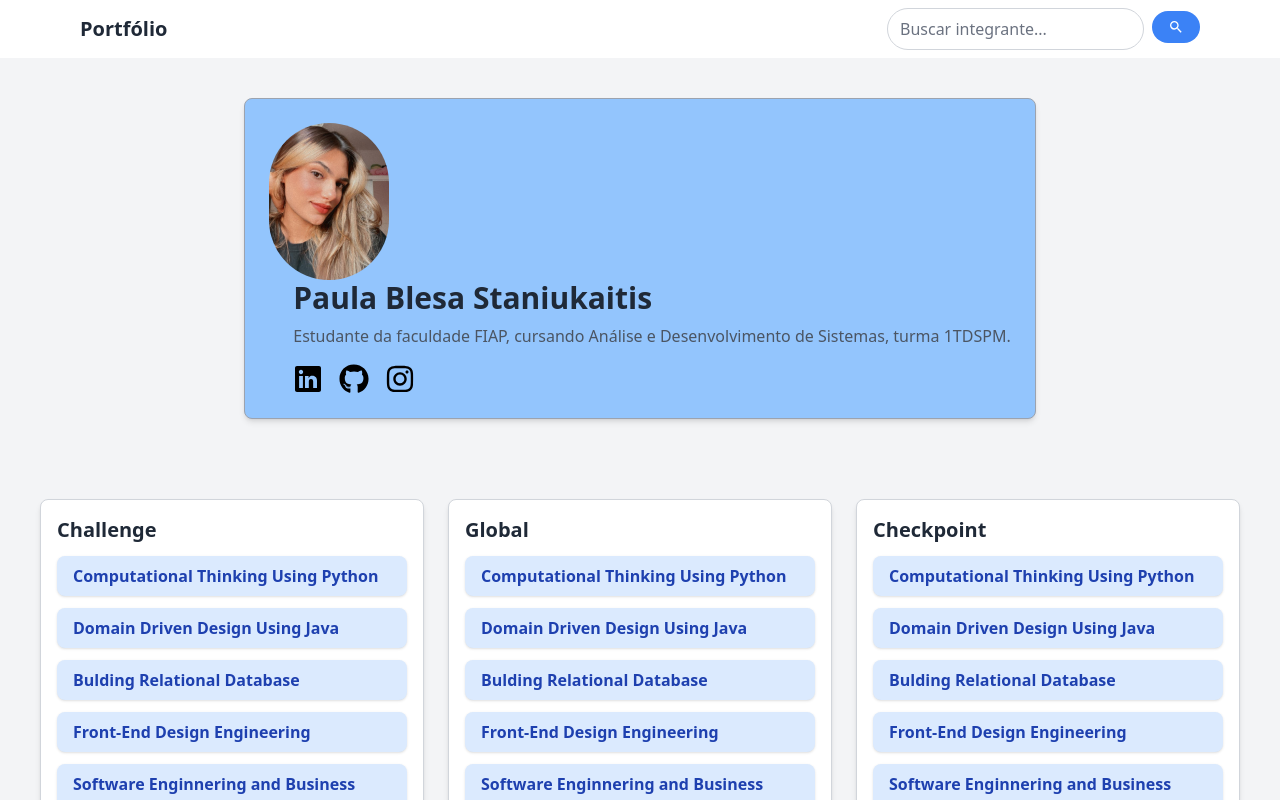
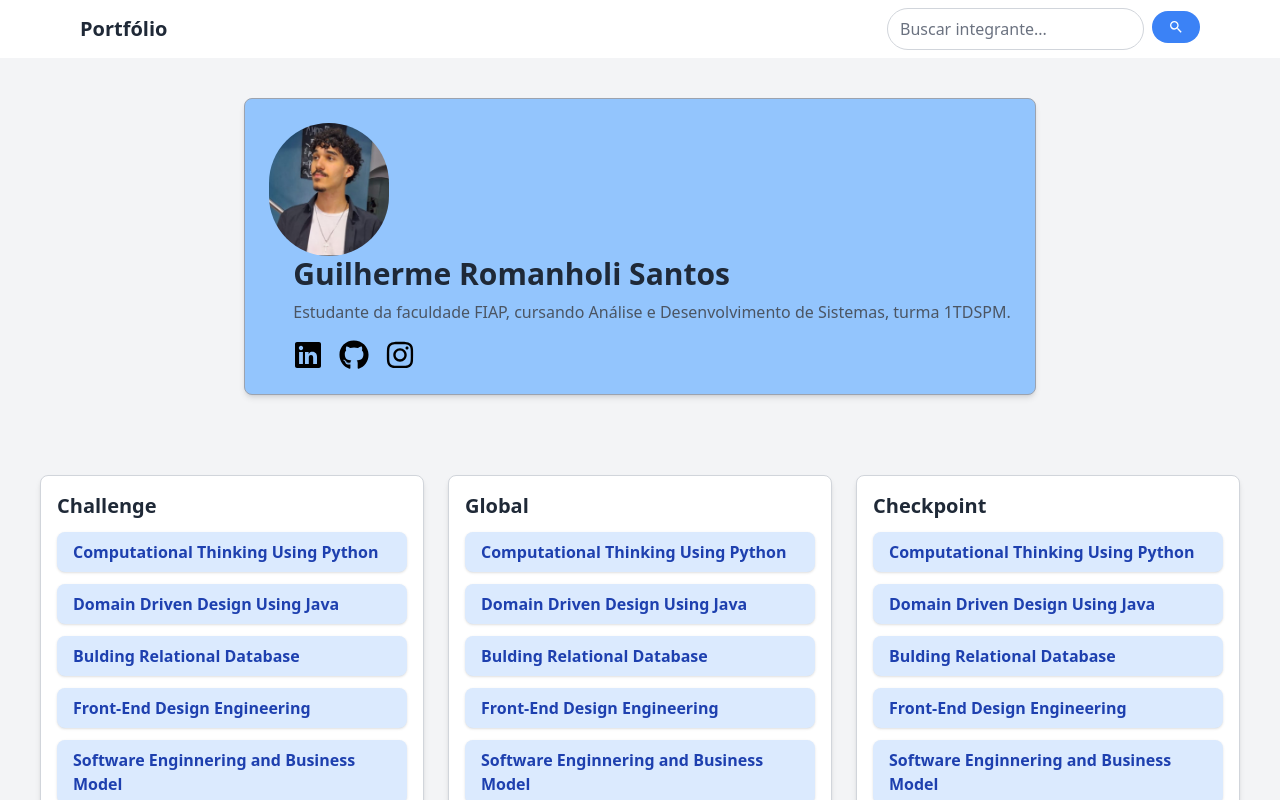
Before and after one commit to IsabellaMedeiros1/CP6-Front, a Next.js app in the folder portfolio/: page /cards/guilherme in a window 1280 px wide. Shown: the top 800 px of the page. Built offline with nearby package versions, Linux system fonts and the light colour scheme.

Commit message:
Ajustando a pagina de perfil GuiRomanholi

```diff
--- a/portfolio/src/app/cards/guilherme/page.tsx
+++ b/portfolio/src/app/cards/guilherme/page.tsx
@@ -182,19 +182,19 @@ export default function Guilherme() {
     <div className="min-h-screen bg-gray-100 p-10 flex flex-col items-center">
       <div className="form-container mb-10 bg-blue-300 border border-gray-400 rounded-lg p-6 border-collapse">
         <Image
-          src="/img/paula2.jpeg"
-          alt="Foto da Paula"
+          src="/img/guilherme2.jpeg"
+          alt="Foto do Gui"
           width={120}
           height={120}
           className="rounded-full"
         />
         <div className="ml-6">
-          <h1 className="titulo-nome">Paula Blesa Staniukaitis</h1>
+          <h1 className="titulo-nome">Guilherme Romanholi Santos</h1>
           <p className="descricao">Estudante da faculdade FIAP, cursando Análise e Desenvolvimento de Sistemas, turma 1TDSPM.</p>
           <div className="mt-4 flex space-x-4">
-            <Link href="https://www.linkedin.com/in/paula-blesa-staniukaitis-5ab53224a/"><Linkedin className="text-3xl hover:text-blue-400 transition duration-300" /></Link>
-            <Link href="https://github.com/StaniukaitisPaula"><GitHub className="text-3xl hover:text-blue-400 transition duration-300" /></Link>
-            <Link href="https://www.instagram.com/p_blesaa/"><Insta className="text-3xl hover:text-blue-400 transition duration-300" /></Link>
+            <Link href="https://www.linkedin.com/in/guilherme-romanholi-6b71782b7/"><Linkedin className="text-3xl hover:text-blue-400 transition duration-300" /></Link>
+            <Link href="https://github.com/GuiRomanholi"><GitHub className="text-3xl hover:text-blue-400 transition duration-300" /></Link>
+            <Link href="https://www.instagram.com/gui_r0ma/"><Insta className="text-3xl hover:text-blue-400 transition duration-300" /></Link>
           </div>
         </div>
       </div>
```
